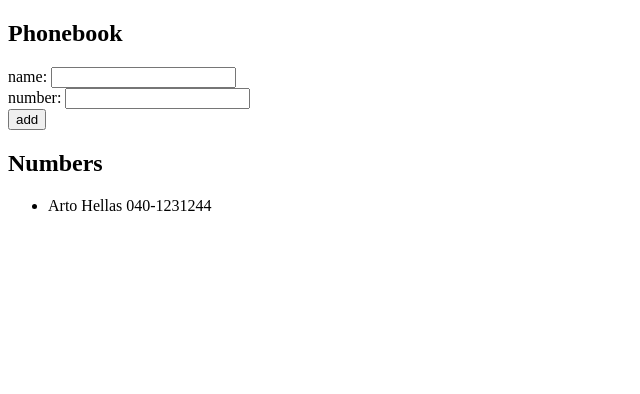
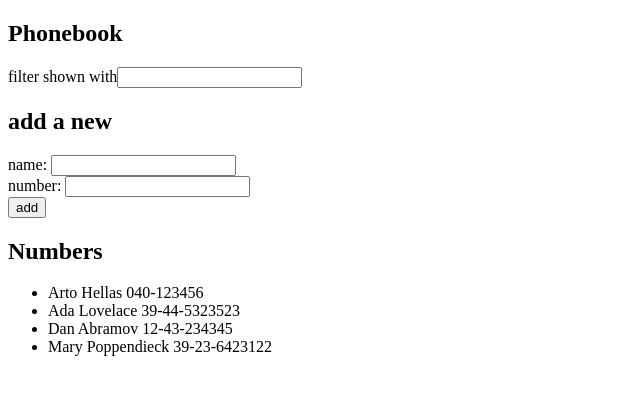
Before and after one commit to w1ll1ey/fullstack, a React (Vite) app in the folder osa2/puhelinluettelo/: page / in a window 1280 px wide. Shown: the top 394 px of the page, without its empty margins (0-640 px from the left). Built offline with nearby package versions, Linux system fonts and the light colour scheme.

Commit message:
2.9 done

```diff
--- a/osa2/puhelinluettelo/src/App.jsx
+++ b/osa2/puhelinluettelo/src/App.jsx
@@ -2,10 +2,16 @@
 
 const App = () => {
   const [persons, setPersons] = useState([
-    { name: 'Arto Hellas', number: '040-1231244'}
+    { name: 'Arto Hellas', number: '040-123456' },
+    { name: 'Ada Lovelace', number: '39-44-5323523' },
+    { name: 'Dan Abramov', number: '12-43-234345' },
+    { name: 'Mary Poppendieck', number: '39-23-6423122' }
   ])
   const [newName, setNewName] = useState('')
   const [newNumber, setNewNumber] = useState('')
+  const [filter, setFilter] = useState('')
+
+  const personsToShow = persons.filter ((person) => person.name.toLowerCase().includes(filter))
 
   const addPerson = (event) => {
     event.preventDefault()
@@ -33,9 +39,20 @@
     setNewNumber(event.target.value)
   }
 
+  const handleFiltering = (event) => {
+    setFilter(event.target.value)
+  }
+
   return (
     <div>
       <h2>Phonebook</h2>
+      <form>
+        <div>
+          filter shown with<input value={filter}
+          onChange={handleFiltering}/>
+        </div>
+      </form>
+      <h2>add a new</h2>
       <form onSubmit={addPerson}>
         <div>
           name: <input value={newName}
@@ -51,7 +68,7 @@
       </form>
       <h2>Numbers</h2>
       <ul>
-        {persons.map(person =>
+        {personsToShow.map(person =>
           <li key={person.name}> {person.name} {person.number}</li>
         )}
       </ul>
```
